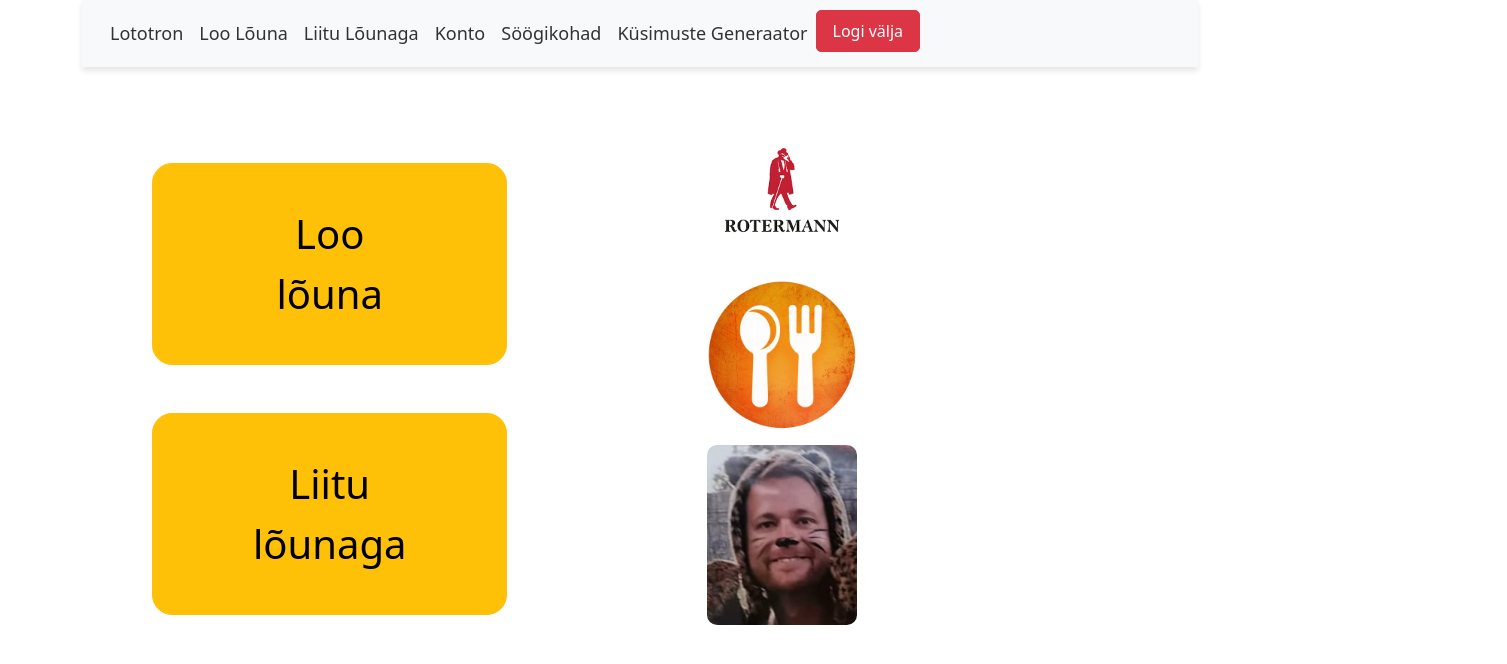
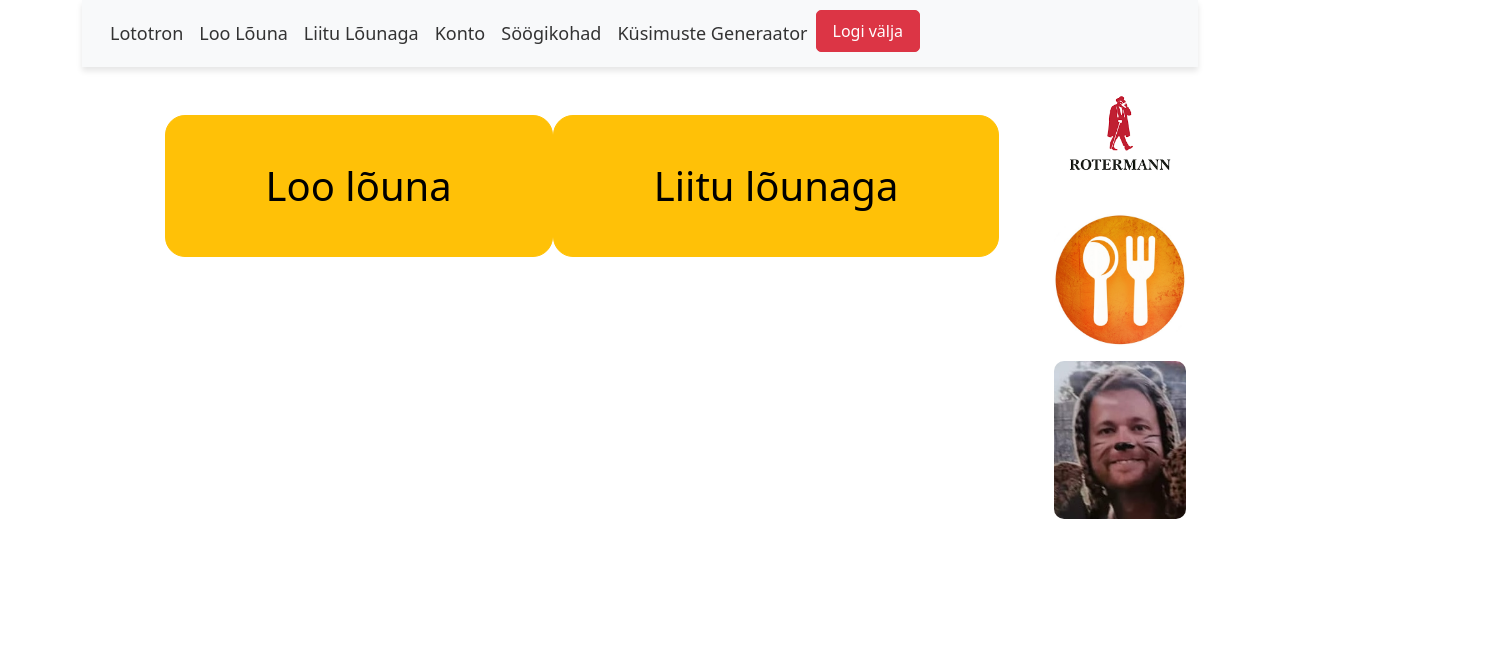
Before and after one commit to StellaTimmer/lototronfront, a Vue app: page /lototron in a window 1280 px wide. Shown: the top 664 px of the page, 1507 px wide, since content can reach past the window. Built offline with nearby package versions, Linux system fonts and the light colour scheme.

Commit message:
12.03 Logod ja Nav Menu App vue faili - Complete

```diff
--- a/src/App.vue
+++ b/src/App.vue
@@ -2,9 +2,23 @@
 
   <div>
 
-    <div>
-      <NavBar v-if="isLoggedIn" @logout="handleLogout"/>
+    <div class="container text-center">
+      <div class="row justify-content-center">
+        <NavBar v-if="true" @logout="handleLogout"/>
+      </div>
+
+      <div class="row justify-content-center">
+        <div class="col col-8">
           <router-view @login="handleLogin"/>
+        </div>
+        <div class="col col-4">
+          <Banner/>
+        </div>
+
+      </div>
+
+
+
     </div>
 
 
@@ -14,9 +28,12 @@
 <script>
 import MainMenu from "./components/MainMenu.vue";
 import NavBar from "@/components/navbar/NavBar.vue";
+import Banner from "@/components/navbar/Banner.vue";
+import '@/assets/css/banner.css'
 
 export default {
   components: {
+    Banner,
     NavBar,
     MainMenu
   },
--- a/src/assets/css/banner.css
+++ b/src/assets/css/banner.css
@@ -1,31 +1,20 @@
-/* Bännerite konteiner */
-.ad-banner-wrapper {
-    display: flex;
-    justify-content: center;
-    align-items: center;
-    margin-bottom: 20px; /* Kaugus bännerite vahel */
-    overflow: hidden;  /* Peidab kõik, mis ületab määratud suuruse */
+
+.ad-banner {
+    width: 100%;
+    max-width: 150px;
+    height: auto;
+    border-radius: 10px;
+    transition: transform 0.3s ease;
 }
 
-/* Bänneri pilt */
-.ad-banner {
-    width: 100%;           /* Pilt täidab kogu oma konteineri laiusest */
-    max-width: 400px;      /* Piirame maksimaalselt laius 400px */
-    height: auto;          /* Kõrgus määratakse automaatselt */
-    border-radius: 10px;   /* Ümarad nurgad */
-    cursor: pointer;       /* Muudame kursori, et näidata, et pilt on klikitav */
-    transition: transform 0.3s ease; /* Sujuv animatsioon */
+.ad-banner:hover {
+    transform: scale(1.05);
 }
 
-/* Bänneri hover efekt */
-.ad-banner:hover {
-    transform: scale(1.05); /* Suurendab pilti */
-}
 
-/* Eemaldab bännerite ümber oleva valge ala */
 .ad-link {
     display: block;
-    width: 100%;
-    height: 100%;  /* Täidab kogu oma konteineri */
-    text-decoration: none; /* Eemaldab lingi alajaotuse */
+    margin-bottom: 15px;
+    width: fit-content;
+    margin-left: 200px;
 }
--- a/src/assets/css/style.css
+++ b/src/assets/css/style.css
@@ -1,3 +1,12 @@
+
+body {
+    background-image: url('public/amber-kipp-0PPw3nsbinQ-unsplash.jpg');
+    background-size: cover; /* Ensures the image covers the whole background */
+    background-position: center; /* Centers the background image */
+    background-attachment: fixed; /* Keeps the background fixed when scrolling */
+    height: 100%; /* Ensures the background stretches to fill the viewport */
+}
+
 
 
 /*Esilehel header ülesse???*/
--- /dev/null
+++ b/src/components/navbar/Banner.vue
@@ -0,0 +1,38 @@
+<template>
+  <div class="container text-center">
+
+    <div class="row">
+      <div class="col">
+        <a href="https://rotermann.ee/tana-lounaks/" target="_blank" class="ad-link">
+          <img src="/rotermann.png" height="225" width="225" alt="Reklaam 1" class="ad-banner"/>
+        </a>
+      </div>
+    </div>
+
+    <div class="row">
+      <div class="col">
+        <a href="https://xn--pevapakkumised-5hb.ee/tallinn/" target="_blank" class="ad-link">
+          <img src="/paevapakkumised.jpg" alt="Reklaam 2" class="ad-banner"/>
+        </a>
+      </div>
+    </div>
+
+    <div class="row">
+      <div class="col">
+        <a href="https://www.lhv.ee/et/terviselaen/" target="_blank" class="ad-link">
+          <img src="/RTBbanner.jpg" alt="Reklaam 3" class="ad-banner"/>
+        </a>
+      </div>
+    </div>
+
+  </div>
+
+
+</template>
+
+
+<script>
+export default {
+  name: "banner"
+}
+</script>
--- a/src/main.js
+++ b/src/main.js
@@ -8,6 +8,8 @@ import axios from "axios";
 // bootstrap
 import "bootstrap/dist/css/bootstrap.min.css"
 import "bootstrap/dist/js/bootstrap.js"
+
+import '@/assets/css/banner.css' // kui on oma style.css fail
 
 // Font Awesome imports
 import {library} from '@fortawesome/fontawesome-svg-core'
--- a/src/views/CreateLunchView.vue
+++ b/src/views/CreateLunchView.vue
@@ -1,9 +1,4 @@
 <template>
-
-  <div>
-    <NavBar />
-    <router-view />
-  </div>
 
   <div>
 
@@ -61,13 +56,8 @@
 
         </div>
 
-        <div class="col">
-          Siia tulevad reklaamid
-        </div>
-
-        <div/>
       </div>
-
+      a
 
     </div>
 
@@ -86,10 +76,11 @@ import DateSelector from "@/components/availability/DateSelector.vue";
 import TimeSelector from "@/components/availability/TimeSelector.vue";
 import AttendanceSelector from "@/components/attendanceselector/AttendanceSelector.vue";
 import NavBar from "@/components/navbar/NavBar.vue";
+import Banner from "@/components/navbar/Banner.vue";
 
 export default {
   name: "CreateLunchView",
-  components: {NavBar, AttendanceSelector, TimeSelector, DateSelector, RestaurantsDropdown},
+  components: {Banner, NavBar, AttendanceSelector, TimeSelector, DateSelector, RestaurantsDropdown},
 
   data() {
     return {
--- a/src/views/JoinLunchView.vue
+++ b/src/views/JoinLunchView.vue
@@ -1,10 +1,4 @@
 <template>
-
-  <div>
-    <NavBar />
-    <router-view />
-  </div>
-
   <div class="container mt-4">
     <h1 class="text-center mb-4">Liitu lõunaga</h1>
 
--- a/src/views/LototronView.vue
+++ b/src/views/LototronView.vue
@@ -1,11 +1,4 @@
 <template>
-
-  <div class="mb-5">
-    <NavBar />
-    <router-view />
-  </div>
-
-
   <div class="container text-center enlarged">
 
 
@@ -16,28 +9,8 @@
 
         <button @click="navigateToJoinLunchView" type="button" class="btn btn-warning big-button mt-5">Liitu lõunaga</button>
       </div>
-
-
-
-      <div class="col md-1">
-        <div class="col-md-1"></div>
-        <div class="col-md-3 enlarged">
-          <a href="https://rotermann.ee/tana-lounaks/" target="_blank" class="ad-link">
-            <img src="/rotermann.png" height="225" width="225" alt="Reklaam 1" class="ad-banner"/>
-          </a>
-          <a href="https://xn--pevapakkumised-5hb.ee/tallinn/" target="_blank" class="ad-link">
-            <img src="/paevapakkumised.jpg" alt="Reklaam 2" class="ad-banner"/>
-          </a>
-          <a href="https://www.lhv.ee/et/terviselaen/" target="_blank" class="ad-link">
-            <img src="/RTBbanner.jpg" alt="Reklaam 3" class="ad-banner"/>
-          </a>
-        </div>
-      </div>
-
-
     </div>
   </div>
-
 
 </template>
 
```
Also changed, not shown: src/views/AccountView.vue (+5 -4 lines), public/amber-kipp-0PPw3nsbinQ-unsplash.jpg (added). Lines whose indentation alone changed are shown as unchanged.
